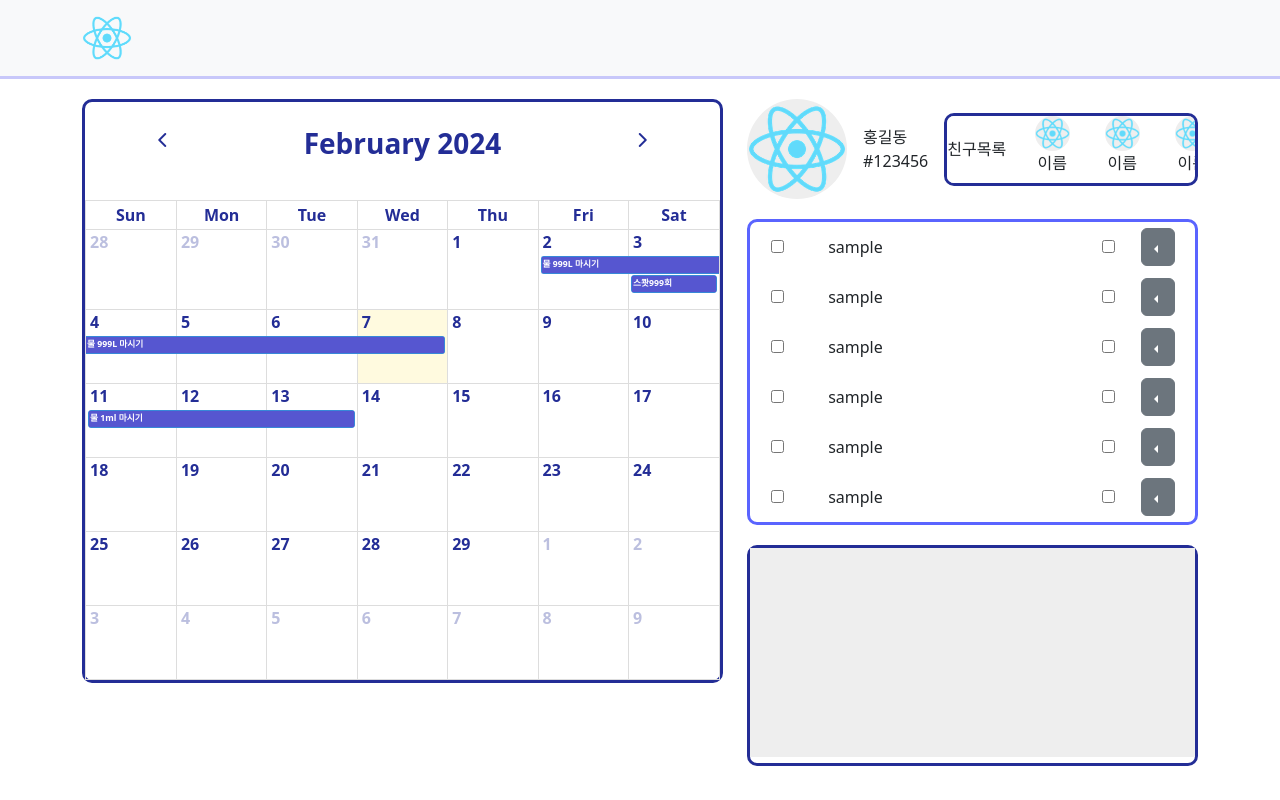
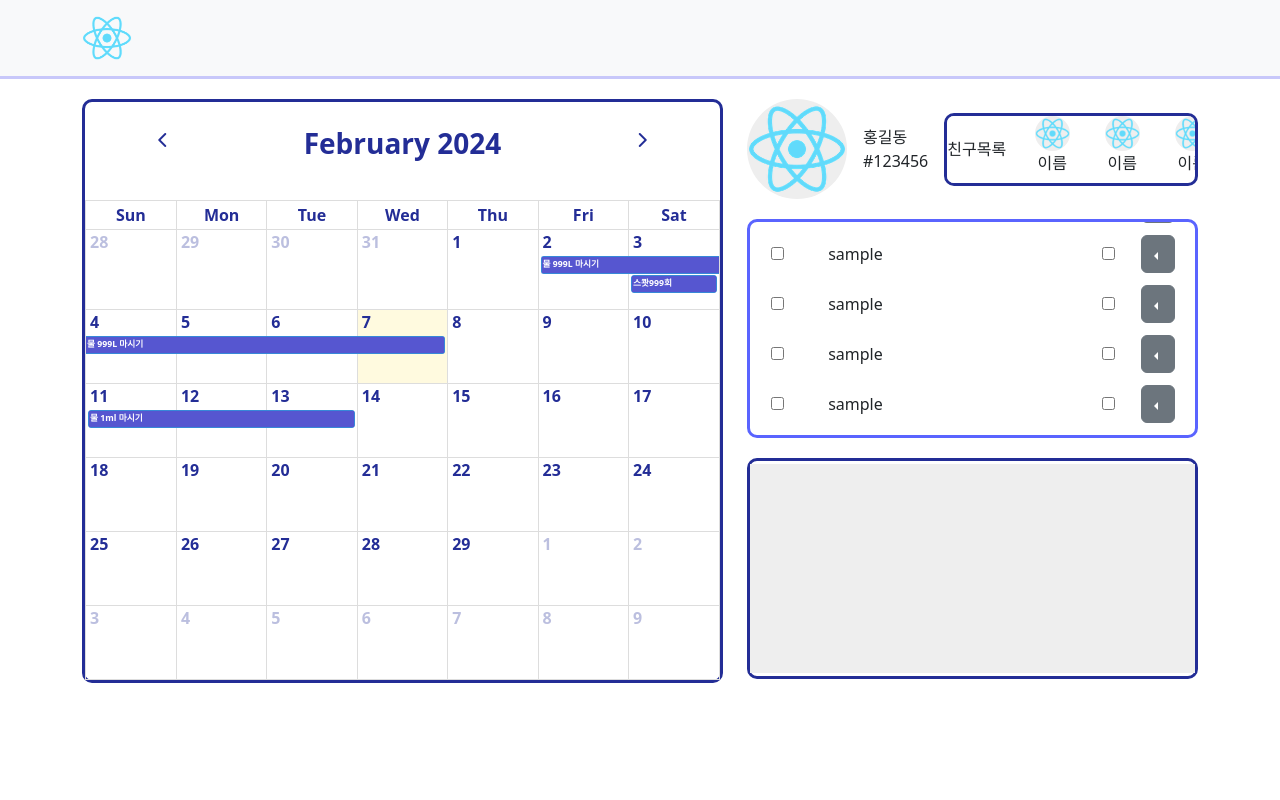
Before and after one commit to seophohoho/PlanIsJustNow-fe, a React (Create React App) app: page /Calender in a window 1280 px wide. Built offline with nearby package versions, Linux system fonts and the light colour scheme.

Commit message:
h-600의 px 값 수정

```diff
--- a/src/App.css
+++ b/src/App.css
@@ -163,5 +163,5 @@ input[type="number"]::-webkit-inner-spin-button {
 }
 
 .h-600{
-  height: 600;
+  height: 600px;
 }
```
